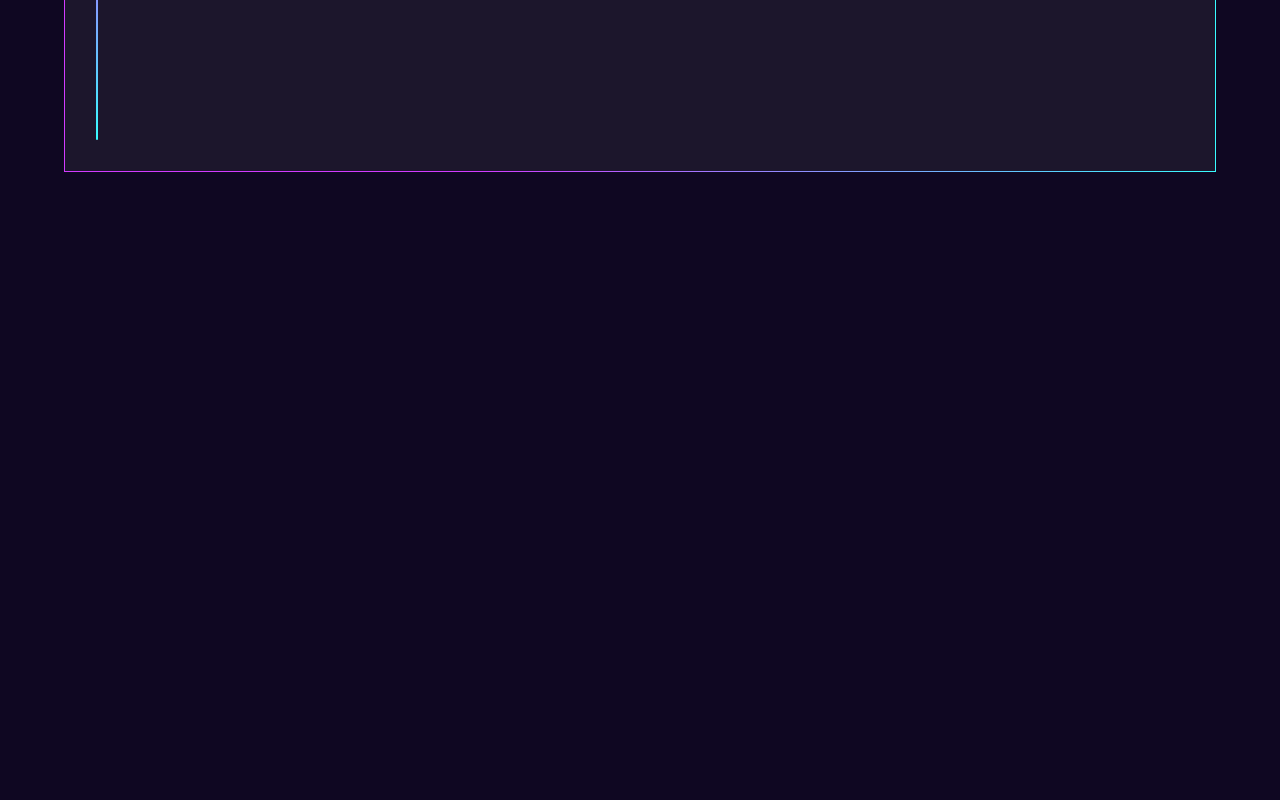
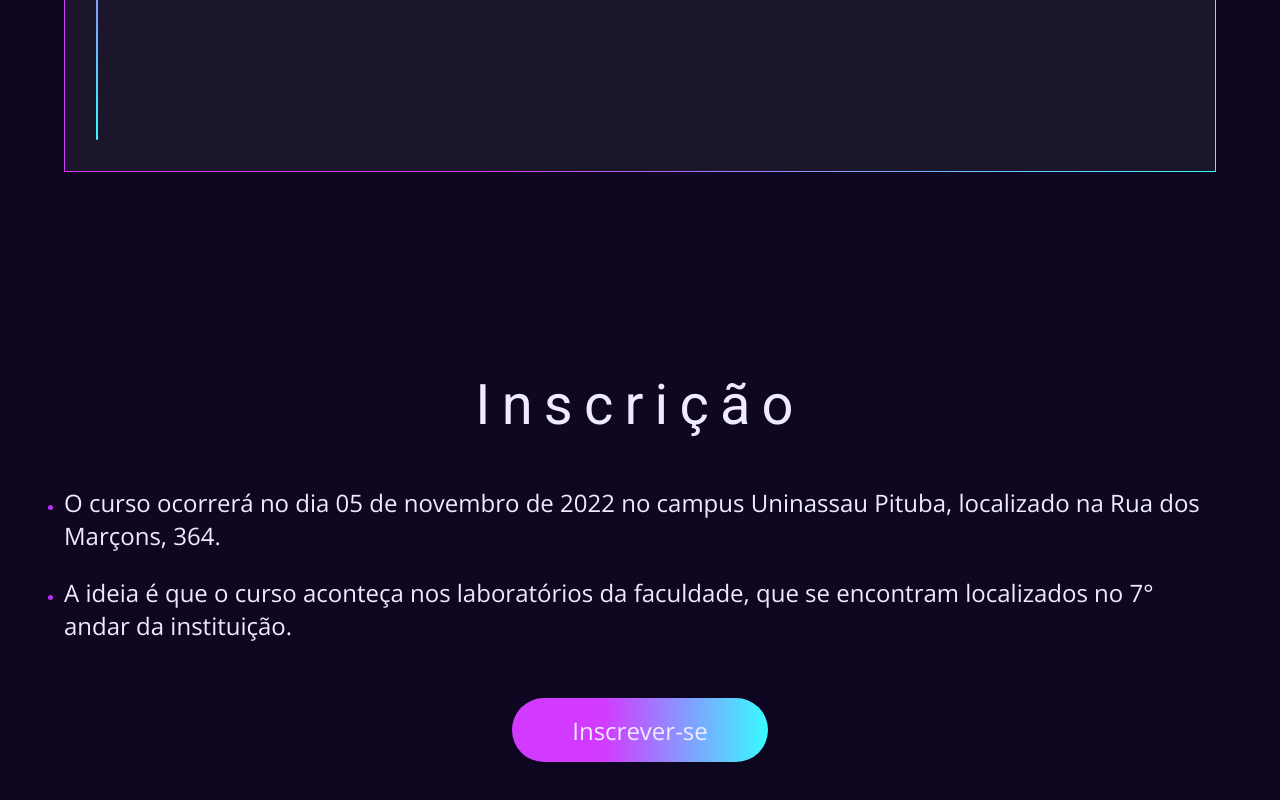
Before and after one commit to DevVictor19/Amadok, a React (Vite) app: page / in a window 1280 px wide. Shown: the part 1740-2540 px from the top of the page. Before the commit the page ends 1992 px from the top, so only its background shows below. Built offline with nearby package versions, Linux system fonts and the light colour scheme.

Commit message:
feat: adicionar section subscription

```diff
--- a/src/App.tsx
+++ b/src/App.tsx
@@ -3,6 +3,7 @@ import React from "react";
 import { Header } from "./components/header";
 import { About } from "./components/about";
 import { Schedule } from "./components/schedule";
+import { Subscription } from "./components/subscription";
 
 export function App() {
   return (
@@ -10,6 +11,7 @@ export function App() {
       <Header />
       <About />
       <Schedule />
+      <Subscription />
     </React.Fragment>
   );
 }
--- /dev/null
+++ b/src/components/subscription/index.tsx
@@ -0,0 +1,27 @@
+import React from "react";
+
+import * as S from "./styles";
+import { Button } from "../shared/button";
+
+export function Subscription() {
+  return (
+    <S.Container id="subscription">
+      <h1>Inscrição</h1>
+      <ul>
+        <li>
+          <p>
+            O curso ocorrerá no dia 05 de novembro de 2022 no campus Uninassau
+            Pituba, localizado na Rua dos Marçons, 364.
+          </p>
+        </li>
+        <li>
+          <p>
+            A ideia é que o curso aconteça nos laboratórios da faculdade, que se
+            encontram localizados no 7° andar da instituição.
+          </p>
+        </li>
+      </ul>
+      <Button>Inscrever-se</Button>
+    </S.Container>
+  );
+}
--- /dev/null
+++ b/src/components/subscription/styles.ts
@@ -0,0 +1,78 @@
+import styled from "styled-components";
+import { MAIN_THEME } from "../../theme/main";
+
+export const Container = styled.section`
+  padding: 120px 64px 108px;
+
+  display: flex;
+  flex-direction: column;
+  align-items: center;
+
+  h1 {
+    font-family: "Roboto";
+    font-style: normal;
+    font-weight: 400;
+    font-size: 3.5rem;
+    line-height: 66px;
+    letter-spacing: 0.2em;
+    color: ${MAIN_THEME.pink100};
+  }
+
+  ul {
+    margin-top: 48px;
+    margin-bottom: 56px;
+    display: flex;
+    flex-direction: column;
+    gap: 24px;
+
+    li {
+      &::marker {
+        color: ${MAIN_THEME.pink500};
+      }
+
+      p {
+        font-family: "Open Sans";
+        font-style: normal;
+        font-weight: 400;
+        font-size: 1.5rem;
+        line-height: 33px;
+        color: ${MAIN_THEME.pink100};
+      }
+    }
+  }
+
+  @media screen and (max-width: 768px) {
+    padding: 120px 24px 108px;
+    align-items: flex-start;
+
+    ul {
+      position: relative;
+      list-style: none;
+      padding-left: 16px;
+
+      &::after {
+        content: " ";
+        display: block;
+        background: linear-gradient(#d23bff 35.94%, #38fbff 100%);
+        height: 100%;
+        width: 2px;
+        border-radius: 2px;
+
+        position: absolute;
+        left: 0;
+        top: 0;
+      }
+    }
+  }
+
+  @media screen and (max-width: 481px) {
+    h1 {
+      font-size: 2rem;
+      line-height: 38px;
+    }
+
+    li p {
+      font-size: 1.125rem;
+    }
+  }
+`;
```
